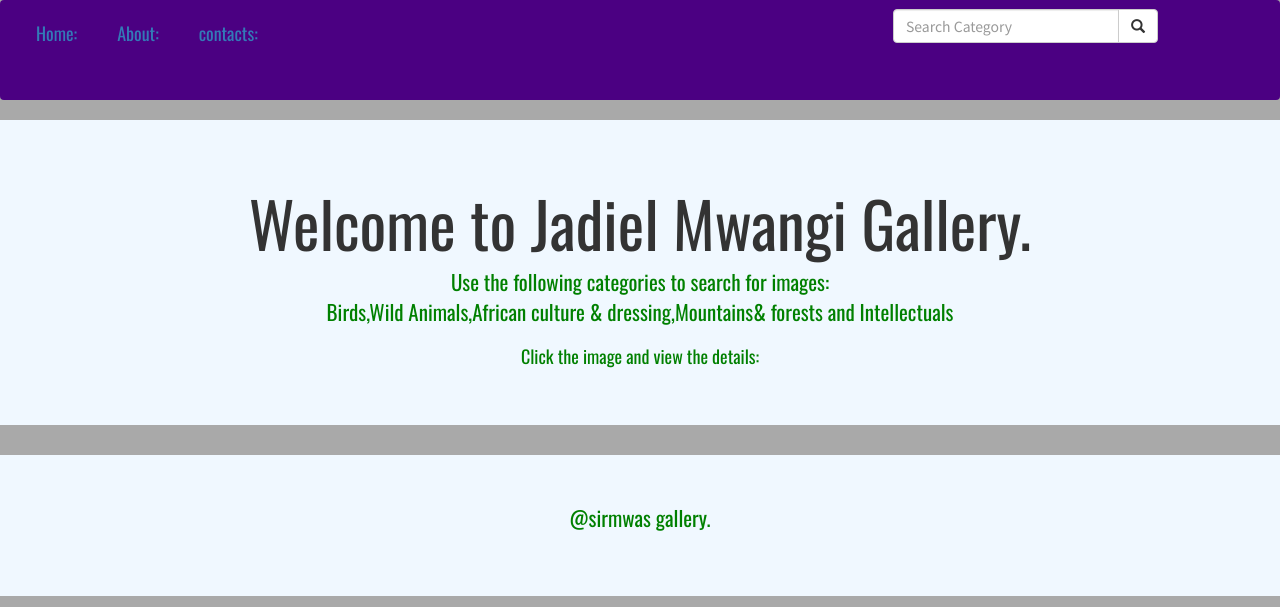
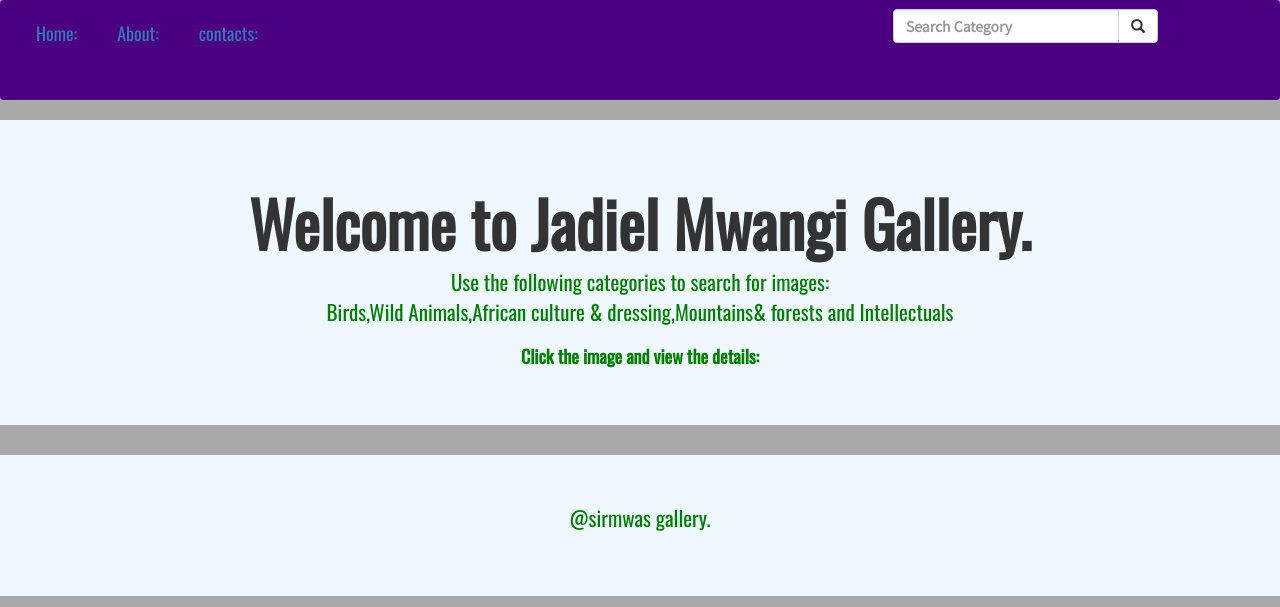
Before and after one commit to jadielmwangi/personal-gallery-application, a Django app: template portfolio/templates/all-folios/base.html in a window 1280 px wide. Shown: the top 607 px of the page. Run offline with Django 3.2, Linux system fonts and the light colour scheme; the template is opened without the code that fills it, so the values that code supplies are empty; some libraries are stand-ins or nearby versions.

```diff
--- a/portfolio/static/css/main.css
+++ b/portfolio/static/css/main.css
@@ -12,9 +12,15 @@
   font-size:large;
   /* color: red; */
   padding: 20px;
+}
+
+h1{
+  font-weight: bold;
+  font-size: large;
+
+}
 
 
-}
 
 body{
   background-color: darkgray;
@@ -29,6 +35,7 @@ h3,h2,p
 {
   color: green;
   font-size: large;
+  font-weight: bold;
 }
 
 
@@ -59,7 +66,7 @@ h3,h2,p
   width:80%;
   border-radius: 40px;
   text-align: center;
-  /* color:black; */
+
   font-family: 'Noto Sans KR', sans-serif;
 
 
@@ -77,9 +84,6 @@ h3,h2,p
 input{
   font-size:large;
   font-family: 'Noto Sans KR', sans-serif;
+  font-weight: bold;
 
 }
-
-/* .modal-body{
-  font-family: 'Noto Sans KR', sans-serif;
-} */
```
